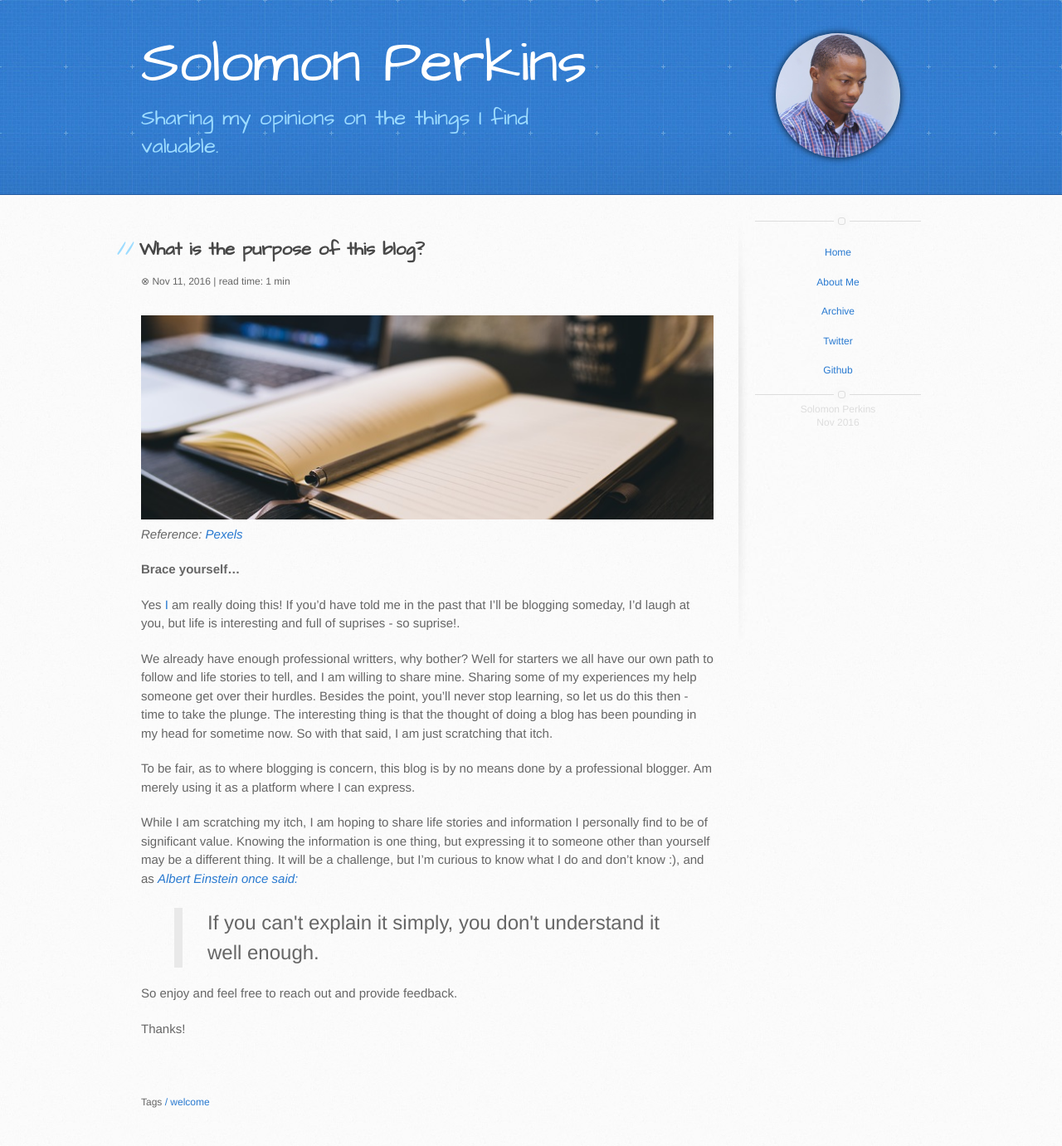
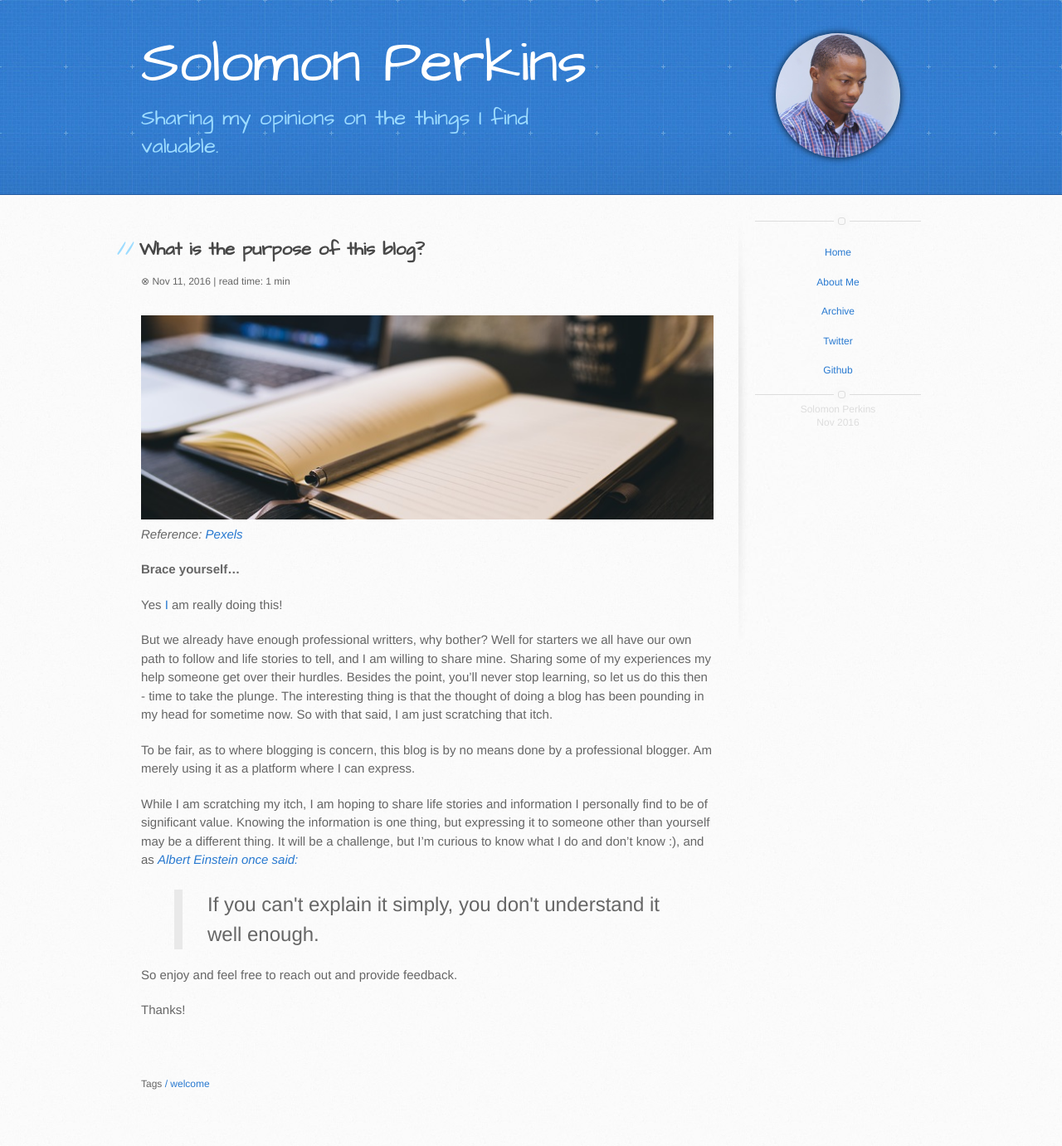
Before and after one commit to SolomonPerkins/solomonperkins.github.io, a Jekyll site: the page built from _posts/2016-11-20-what-is-the-purpose-of-this-blog.md, in a window 1280 px wide. Shown: the whole page at 83% size. Built offline with Jekyll 4.4.1, drawn with Linux system fonts in a browser that asks for light colours; after the commit the page ends 1359 px from its top, so only the background shows below that.

Commit message:
update post

```diff
--- a/_posts/2016-11-20-what-is-the-purpose-of-this-blog.md
+++ b/_posts/2016-11-20-what-is-the-purpose-of-this-blog.md
@@ -14,9 +14,9 @@
 
 **Brace yourself...**
 
-Yes [I](/about) am really doing this! If you'd have told me in the past that I'll be blogging someday, I'd laugh at you, but life is interesting and full of suprises - so suprise!.
+Yes [I](/about) am really doing this!
 
-We already have enough professional writters, why bother? Well for starters we all have our own path to follow and life stories to tell, and I am willing to share mine. Sharing some of my experiences my help someone get over their hurdles. Besides the point, you'll never stop learning, so let us do this then - time to take the plunge. The interesting thing is that the thought of doing a blog has been pounding in my head for sometime now. So with that said, I am just scratching that itch.
+But we already have enough professional writters, why bother? Well for starters we all have our own path to follow and life stories to tell, and I am willing to share mine. Sharing some of my experiences my help someone get over their hurdles. Besides the point, you'll never stop learning, so let us do this then - time to take the plunge. The interesting thing is that the thought of doing a blog has been pounding in my head for sometime now. So with that said, I am just scratching that itch.
 
 To be fair, as to where blogging is concern, this blog is by no means done by a professional blogger. Am merely using it as a platform where I can express.
 
```
